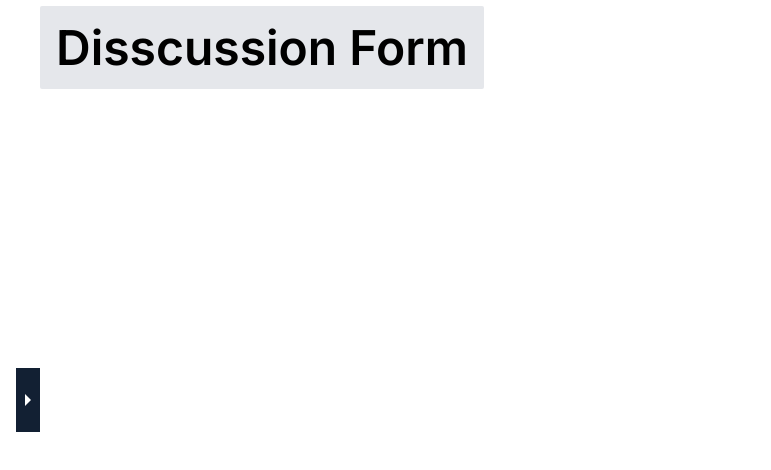
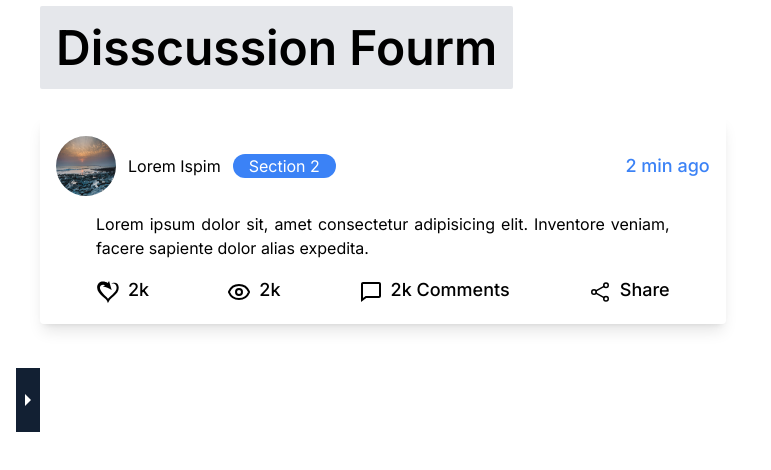
Before and after one commit to Chumki111/Nextjs-job-task, a Next.js app: page / in a window 1280 px wide. Shown: the top 470 px of the page, without its empty margins (0-771 px from the left). Built offline with nearby package versions, Linux system fonts and the light colour scheme.

Commit message:
make a static card

```diff
--- a/src/app/page.js
+++ b/src/app/page.js
@@ -10,9 +10,14 @@ const Home = async() => {
     <div>
 
       <div className="py-4">
-        <span className="text-3xl lg:text-5xl font-semibold bg-gray-200 px-4 py-3 rounded-sm">Disscussion Form</span>
+        <span className="text-3xl lg:text-5xl font-semibold bg-gray-200 px-4 py-3 rounded-sm">Disscussion Fourm</span>
       </div>
-      <Card/>
+
+      <div className="grid grid-cols-1 lg:grid-cols-7 mt-7">
+        <div className="col-span-4"><Card/></div>
+        <div className="col-span-3"></div>
+      </div>
+
     </div>
   )
 }
--- a/src/components/Card.jsx
+++ b/src/components/Card.jsx
@@ -1,10 +1,40 @@
-
-
+import Image from "next/image"
+import image from '@/assets/Martin.jpg'
+import { GiSelfLove } from "react-icons/gi";
+import { LuEye } from "react-icons/lu";
+import { BiComment } from "react-icons/bi";
+import { IoShareSocialOutline } from "react-icons/io5";
 const Card = () => {
   return (
-    <div>
-
+    <div className="bg-[#ffff] lg:px-4 py-5 rounded space-y-4 shadow-lg">
+    <div className="flex justify-between items-center">
+    <div className="flex items-center gap-3">
+    <div className="">
+  <Image src={image} width={60} height={60} alt="martin" className="size-[60px] rounded-full" />
+</div>
+      <h2>Lorem Ispim</h2>
+      <span className="bg-blue-500 text-white px-3 lg:px-4 py-0 rounded-xl">Section 2</span>
     </div>
+    <p className="text-blue-500 font-medium text-lg">2 min ago</p>
+    </div>
+    <div className="px-3 lg:px-10 space-y-4">
+    <p className="text-justify">Lorem ipsum dolor sit, amet consectetur adipisicing elit. Inventore veniam, facere sapiente dolor alias expedita.</p>
+    <div className="flex justify-between items-center">
+    <div className="flex items-end gap-2">
+<GiSelfLove size={24}/><span className="text-lg font-medium">2k</span>
+    </div>
+    <div className="flex items-end gap-2">
+<LuEye size={24}/><span className="text-lg font-medium">2k</span>
+    </div>
+    <div className="flex items-end gap-2">
+<BiComment size={24}/><span className="text-lg font-medium">2k Comments</span>
+    </div>
+    <div className="flex items-end gap-2">
+<IoShareSocialOutline size={24}/><span className="text-lg font-medium">Share</span>
+    </div>
+    </div>
+    </div>
+  </div>
   )
 }
 
--- a/src/components/Sidebar.jsx
+++ b/src/components/Sidebar.jsx
@@ -46,7 +46,7 @@ const Sidebar = ({ children }) => {
           <div className='pt-4 px-7'>
 
 
-           <MenuItem item="Discussion Forum" route="/" icon={GoCommentDiscussion}/>
+           <MenuItem item="Disscussion Fourm" route="/" icon={GoCommentDiscussion}/>
           </div>
         </div>
 
```
Also changed, not shown: src/assets/Martin.jpg (added).
